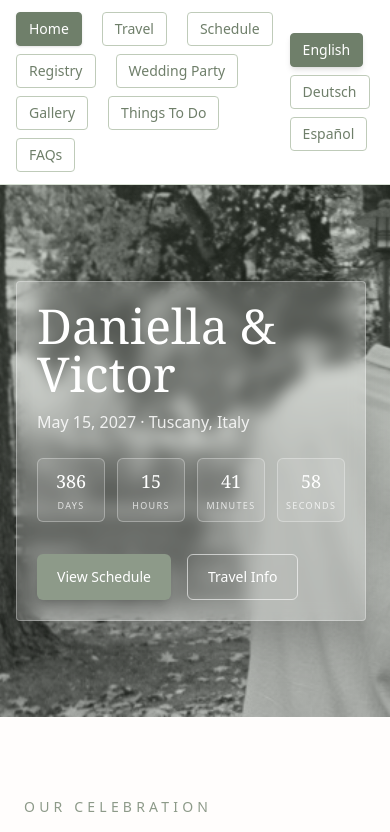
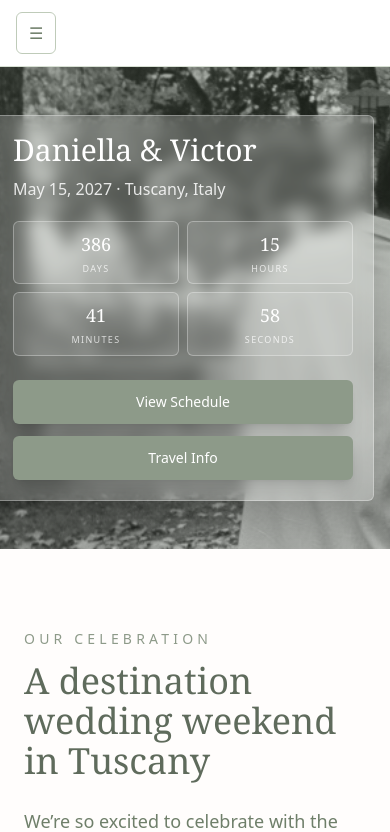
Before and after one commit to riverawedding/rivera-wedding-site, a Next.js app: page / in a window 390 px wide. Shown: the top 832 px of the page. Built offline with nearby package versions, Linux system fonts and the light colour scheme.

Commit message:
Improve mobile header and hero layout

```diff
--- a/app/page.tsx
+++ b/app/page.tsx
@@ -574,6 +574,7 @@ function PageShell({
 export default function WeddingWebsite() {
   const [language, setLanguage] = React.useState<LanguageCode>('en');
   const [page, setPage] = React.useState<PageKey>(getInitialPage());
+  const [mobileMenuOpen, setMobileMenuOpen] = React.useState(false);
   const [menuOpen, setMenuOpen] = React.useState(false);
   const [showHeaderMenu, setShowHeaderMenu] = React.useState(true);
   const [timeLeft, setTimeLeft] = React.useState({
@@ -582,6 +583,7 @@ export default function WeddingWebsite() {
   minutes: 0,
   seconds: 0,
 });
+
 React.useEffect(() => {
   const targetDate = new Date('2027-05-15T00:00:00');
 
@@ -676,12 +678,11 @@ className="absolute inset-0 h-full w-full object-cover object-center"/>
 
   <div className="absolute inset-0 bg-[linear-gradient(rgba(88,105,82,0.30),rgba(88,105,82,0.18))]" />
 
-<div className="relative w-full px-6 py-24 md:px-10 md:py-32"><div className="mr-auto -ml-2 max-w-2xl rounded-sm border border-white/30 bg-white/20 p-5 shadow-2xl backdrop-blur-sm">
-      <h1 className="text-5xl font-serif text-white md:text-7xl">{t.names}</h1>
+<div className="relative w-full px-4 py-12 md:px-10 md:py-32"><div className="mr-auto -ml-6 max-w-2xl rounded-md border border-white/30 bg-white/20 p-5 shadow-2xl backdrop-blur-sm md:-ml-8">
+      <h1 className="text-3xl font-serif leading-[0.95] text-white md:text-7xl">{t.names}</h1>
 
       <p className="mt-3 text-base text-white/85 md:text-lg">May 15, 2027 · Tuscany, Italy</p>
-      <div className="mt-6 grid grid-cols-4 gap-3 md:max-w-lg">
-  <div className="rounded-md border border-white/30 bg-white/10 px-2 py-2 text-center">
+<div className="mt-5 grid max-w-md grid-cols-2 gap-2 md:grid-cols-4">  <div className="rounded-md border border-white/30 bg-white/10 px-2 py-2 text-center">
     <p className="text-lg font-serif text-white md:text-2xl">{timeLeft.days}</p>
     <p className="mt-1 text-[9px] uppercase tracking-[0.15em] text-white/75">Days</p>
   </div>
@@ -698,8 +699,7 @@ className="absolute inset-0 h-full w-full object-cover object-center"/>
     <p className="mt-1 text-[9px] uppercase tracking-[0.15em] text-white/75">Seconds</p>
   </div>
 </div>
-      <div className="mt-8 flex flex-wrap gap-4">
-        <button
+<div className="mt-6 flex flex-col gap-3 sm:flex-row">        <button
           type="button"
           onClick={() => goToPage('schedule')}
           className="rounded-md bg-[#8D9A89] px-5 py-3 text-sm font-medium text-white shadow-lg transition hover:scale-[1.02] hover:bg-[#7E8D79]"
@@ -709,8 +709,7 @@ className="absolute inset-0 h-full w-full object-cover object-center"/>
         <button
           type="button"
           onClick={() => goToPage('travel')}
-          className="rounded-md border border-white/60 px-5 py-3 text-sm font-medium text-white transition hover:bg-white/15"
-        >
+className="rounded-md bg-[#8D9A89] px-5 py-3 text-sm font-medium text-white shadow-lg transition hover:scale-[1.02] hover:bg-[#7E8D79] sm:w-auto"        >
           {t.travelInfo}
         </button>
       </div>
@@ -912,9 +911,18 @@ className="absolute inset-0 h-full w-full object-cover object-center"/>
 
   return (
     <div className="min-h-screen bg-[#FFFDFC] text-[#5F6B5C]">
-<header className="sticky top-0 z-20 border-b border-[#D7E0D3] bg-white/95 backdrop-blur">
+<header className="sticky top-0 z-50 border-b border-[#D7E0D3] bg-white/95 backdrop-blur">
   <div className="flex w-full items-center justify-between px-4 py-3 md:px-6">
-    <nav className="flex flex-wrap items-center gap-x-5 gap-y-2 text-sm font-medium">
+    <button
+      type="button"
+      onClick={() => setMobileMenuOpen((prev) => !prev)}
+      className="rounded-md border border-[#BFCBB9] bg-white px-3 py-2 text-[#6F7F6A] md:hidden"
+      aria-label="Open menu"
+    >
+      ☰
+    </button>
+
+    <nav className="hidden flex-wrap items-center gap-3 md:flex">
       {navItems.map((item) => {
         const active = page === item.id;
         return (
@@ -922,7 +930,7 @@ className="absolute inset-0 h-full w-full object-cover object-center"/>
             key={item.id}
             type="button"
             onClick={() => goToPage(item.id)}
-  className={`rounded-sm border px-3 py-1.5 text-sm font-medium transition ${
+            className={`rounded-md border px-3 py-1.5 text-sm font-medium transition ${
               active
                 ? 'border-[#6F7F6A] bg-[#6F7F6A] text-white shadow-sm'
                 : 'border-[#BFCBB9] bg-white text-[#6F7F6A] hover:border-[#8D9A89]'
@@ -934,7 +942,7 @@ className="absolute inset-0 h-full w-full object-cover object-center"/>
       })}
     </nav>
 
-    <div className="flex flex-wrap gap-2">
+    <div className="hidden flex-wrap gap-2 md:flex">
       {languages.map((item) => {
         const active = language === item.code;
         return (
@@ -943,18 +951,69 @@ className="absolute inset-0 h-full w-full object-cover object-center"/>
             type="button"
             onClick={() => setLanguage(item.code)}
             aria-label={item.label}
-  className={`rounded-sm border px-3 py-1.5 text-sm font-medium transition ${
+            className={`rounded-md border px-3 py-1.5 text-sm font-medium transition ${
               active
                 ? 'border-[#6F7F6A] bg-[#6F7F6A] text-white shadow-md'
                 : 'border-[#BFCBB9] bg-white text-[#6F7F6A] hover:border-[#8D9A89]'
             }`}
           >
             {item.label}
-</button>      );
+          </button>
+        );
+      })}
+    </div>
+
+    <div className="md:hidden" />
+  </div>
+
+  {mobileMenuOpen && (
+    <div className="border-t border-[#D7E0D3] bg-white px-4 py-4 md:hidden">
+      <div className="grid grid-cols-2 gap-3">
+        {navItems.map((item) => {
+          const active = page === item.id;
+          return (
+            <button
+              key={item.id}
+              type="button"
+              onClick={() => {
+                goToPage(item.id);
+                setMobileMenuOpen(false);
+              }}
+              className={`rounded-md border px-3 py-2 text-sm font-medium transition ${
+                active
+                  ? 'border-[#6F7F6A] bg-[#6F7F6A] text-white shadow-sm'
+                  : 'border-[#BFCBB9] bg-white text-[#6F7F6A] hover:border-[#8D9A89]'
+              }`}
+            >
+              {item.label}
+            </button>
+          );
+        })}
+      </div>
+
+      <div className="mt-3 grid grid-cols-3 gap-3">
+        {languages.map((item) => {
+          const active = language === item.code;
+          return (
+            <button
+              key={item.code}
+              type="button"
+              onClick={() => setLanguage(item.code)}
+              aria-label={item.label}
+              className={`rounded-md border px-3 py-2 text-sm font-medium transition ${
+                active
+                  ? 'border-[#6F7F6A] bg-[#6F7F6A] text-white shadow-sm'
+                  : 'border-[#BFCBB9] bg-white text-[#6F7F6A] hover:border-[#8D9A89]'
+              }`}
+            >
+              {item.label}
+            </button>
+          );
         })}
       </div>
     </div>
-</header>      {renderPage()}
+  )}
+</header>     {renderPage()}
 
       <footer className="border-t border-[#D7E0D3] bg-white">
 <div className="mr-auto ml-6 md:ml-10 lg:ml-14 max-w-4xl rounded-lg border border-white/40 bg-white/15 p-6 md:p-8 backdrop-blur-md shadow-xl">        </div>
```
Lines whose indentation alone changed are shown as unchanged.
